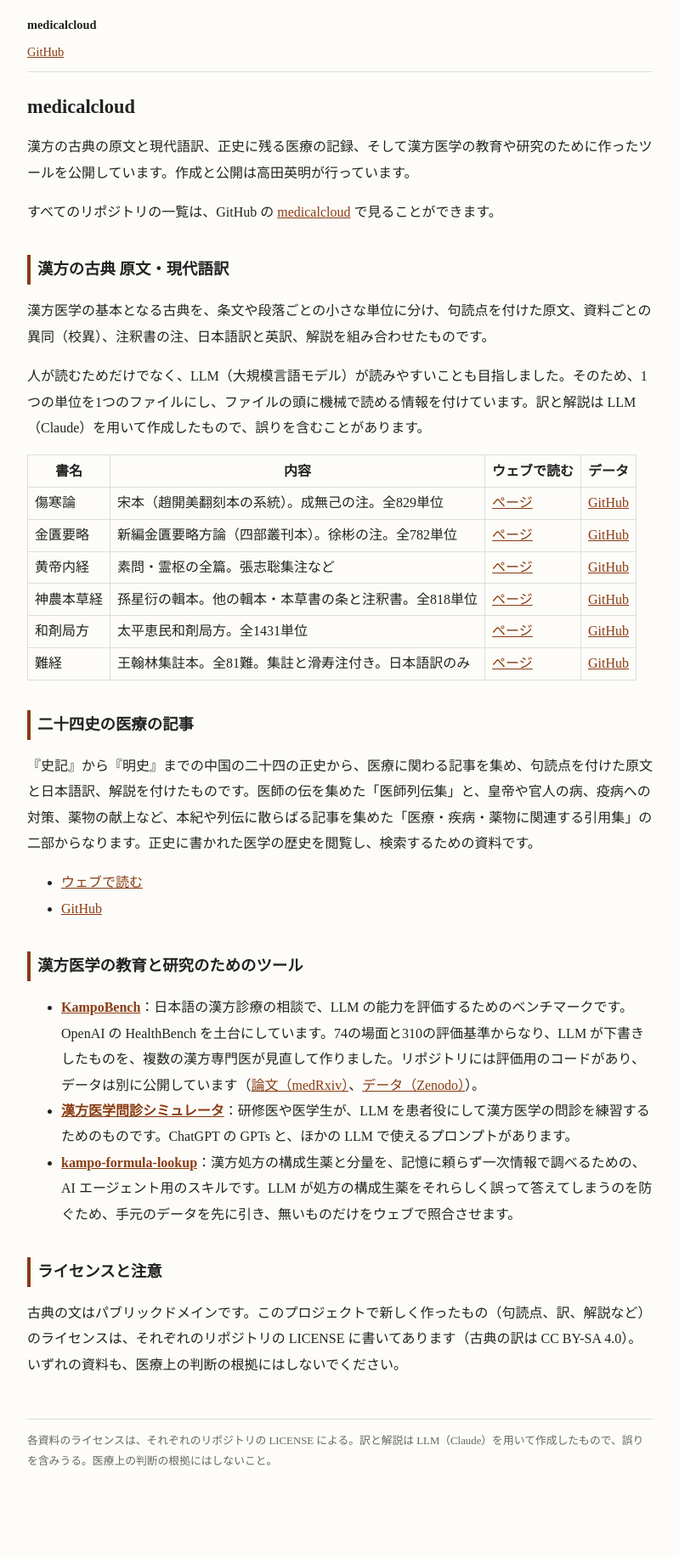
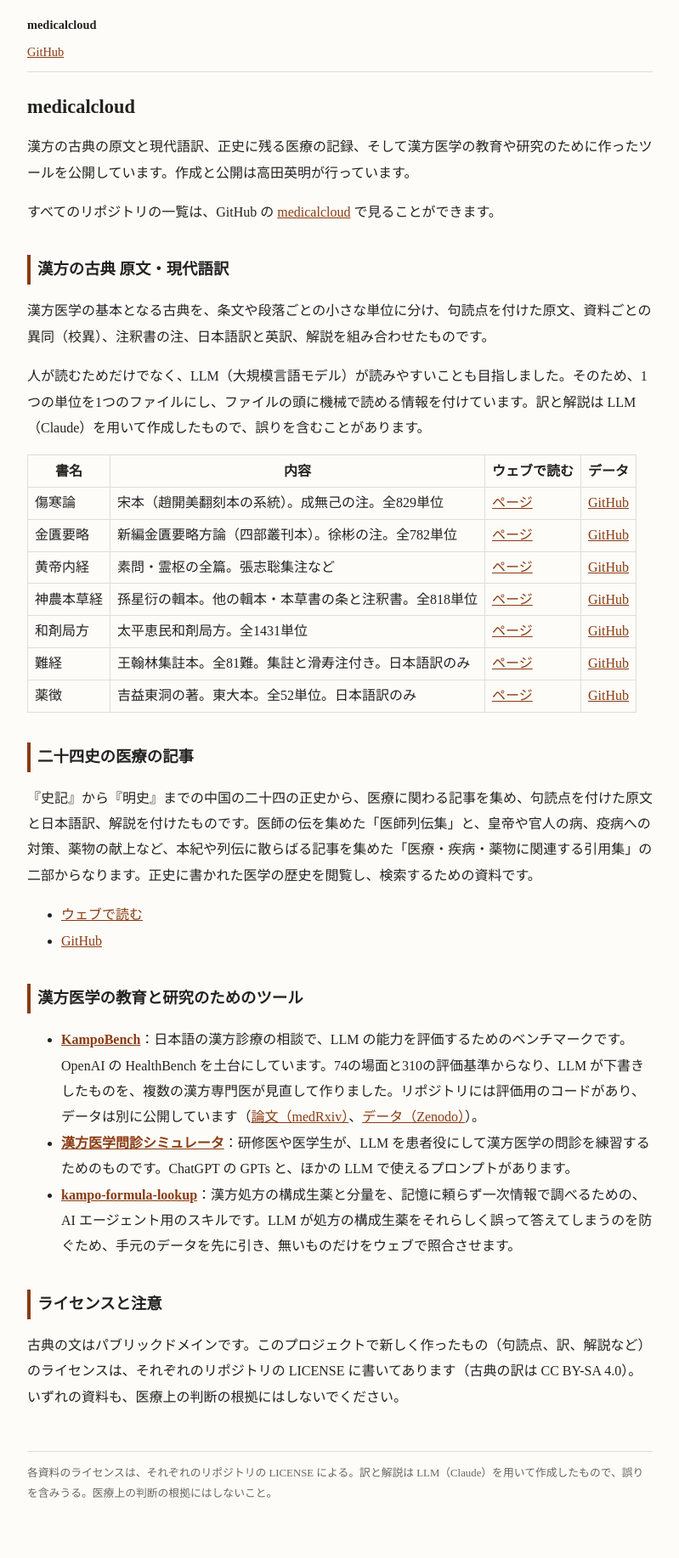
Before and after one commit to medicalcloud/medicalcloud.github.io, a Jekyll site: the page built from index.md, in a window 1280 px wide. Shown: the whole page at 85% size, without its empty margins (240-1039 px from the left). Built offline with Jekyll 4.4.1, drawn with Linux system fonts in a browser that asks for light colours; before the commit the page ends 1797 px from its top, so only the background shows below that.

Commit message:
姉妹編に薬徴へのリンクを追加
Co-Authored-By: Claude Opus 5.5 <noreply@anthropic.com>
Claude-Session: https://claude.ai/code/session_01LRgAs9kiaN9gwPmZDVNvf2

```diff
--- a/index.md
+++ b/index.md
@@ -22,6 +22,7 @@ title: トップ
 | 神農本草経 | 孫星衍の輯本。他の輯本・本草書の条と注釈書。全818単位 | [ページ](https://medicalcloud.github.io/shinnohonzokyo/) | [GitHub](https://github.com/medicalcloud/shinnohonzokyo) |
 | 和剤局方 | 太平恵民和剤局方。全1431単位 | [ページ](https://medicalcloud.github.io/wazaikyokuho/) | [GitHub](https://github.com/medicalcloud/wazaikyokuho) |
 | 難経 | 王翰林集註本。全81難。集註と滑寿注付き。日本語訳のみ | [ページ](https://medicalcloud.github.io/nangyo/) | [GitHub](https://github.com/medicalcloud/nangyo) |
+| 薬徴 | 吉益東洞の著。東大本。全52単位。日本語訳のみ | [ページ](https://medicalcloud.github.io/yakucho/) | [GitHub](https://github.com/medicalcloud/yakucho) |
 
 ## 二十四史の医療の記事
 
```
